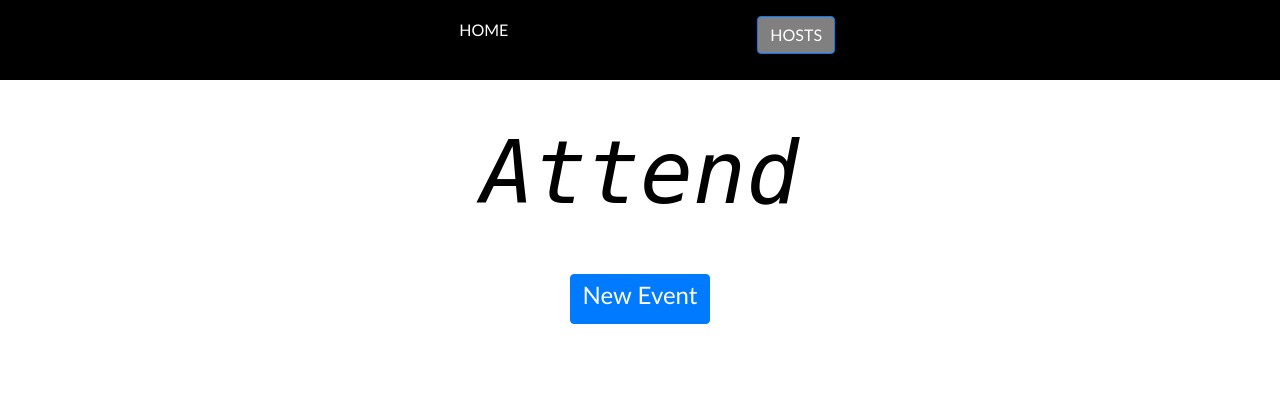
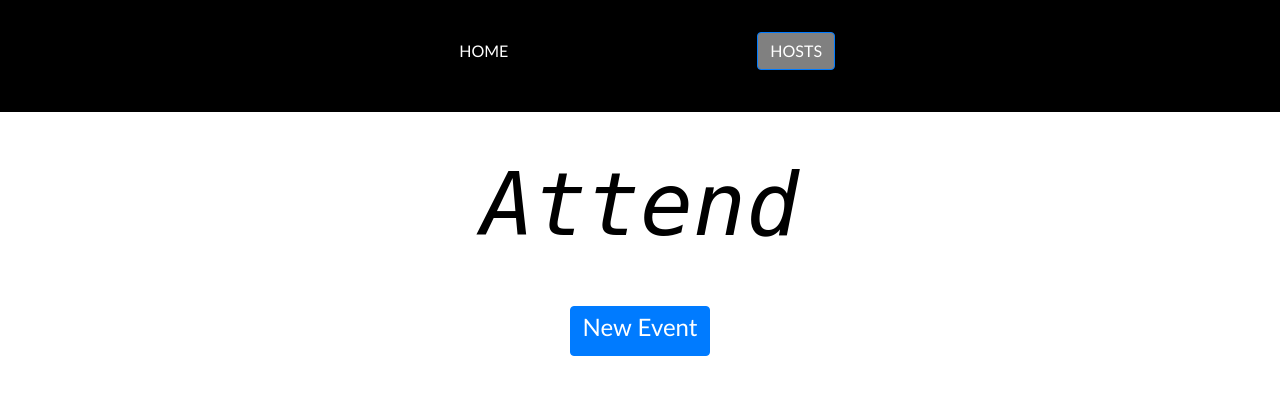
Before and after one commit to merobi-hub/attendance-tracker, a Flask app: page / in a window 1280 px wide. Shown: the top 395 px of the page. Run offline with Flask 2, Linux system fonts and the light colour scheme; data that the repository does not hold is empty; some libraries are stand-ins or nearby versions.

Commit message:
nav styling

```diff
--- a/attendance/static/css/main.css
+++ b/attendance/static/css/main.css
@@ -32,7 +32,8 @@ body {
 #nav-container {
     max-width: 100%;
     background-color: black;
-    height: 10vh;
+    height: 14vh;
+
 }
 
 #nav-links {
@@ -62,13 +63,15 @@ body {
 /* Small Nav */
 
 .top-nav {
-    padding-top: 2vh;
-    /* vertical-align: middle; */
+
 }
 
 #small-nav-col {
     text-align: center;
-    vertical-align: middle;
+    display: flex;
+    align-content: center;
+    justify-content: center;
+    flex-direction: column;
 }
 
 #small-nav-col-hosts {
@@ -78,12 +81,17 @@ body {
 
 .small-nav-div {
     width: 50%;
+    padding-top: 4vh;
     margin: 0 auto;
-    /* margin-top: 5vh; */
+
 }
 
 #small-nav-links {
     margin: 0 auto;
+    display: flex;
+    justify-content: center;
+    align-content: center;
+    flex-direction: row;
 }
 
 #small-nav-link {
```
